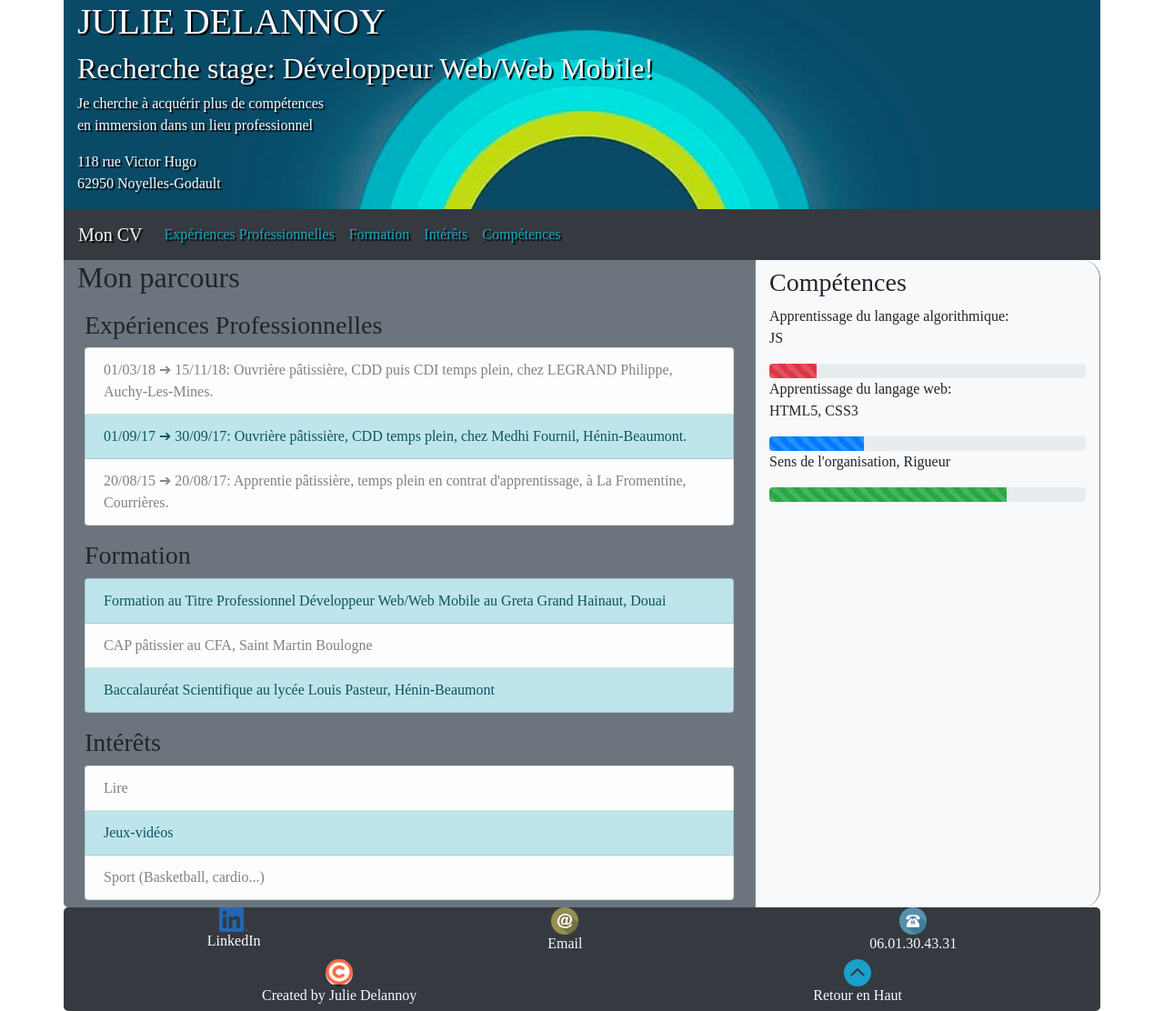
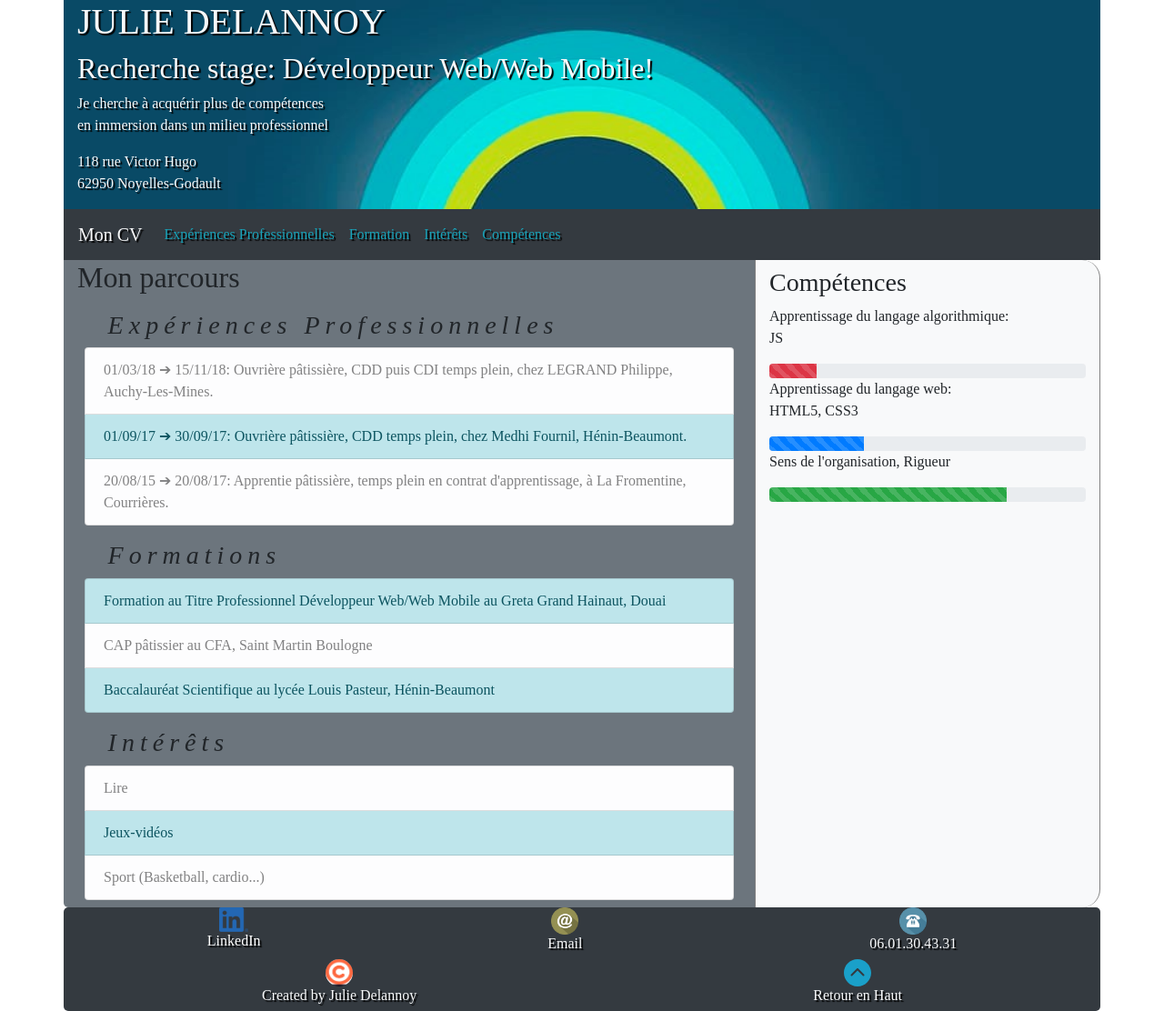
Before and after one commit to JulieDelannoy/CV, a plain HTML site: page index.html in a window 1280 px wide. Shown: the whole page at 91% size. Drawn offline with Linux system fonts and the light colour scheme.

Commit message:
Nav: Modification couleur bouton section h3: letter spacing+italic

```diff
--- a/CSS/CV-Boostrap.css
+++ b/CSS/CV-Boostrap.css
@@ -1,12 +1,11 @@
 body {
     font-family: Rubik;
 }
-header{
+header, footer{
     text-shadow: 2px 2px 1px black;
 }
 .banniere {
     background-image: url('../images/banniere2.png');
-    /*height: 450px;*/
     background-repeat: no-repeat;
     background-size: cover;
 }
@@ -15,6 +14,11 @@ section{
 }
 section article {
     padding: 1vh;
+}
+section article h3 {
+    letter-spacing: 6px;
+    font-style: italic;
+    margin-left: 2vw;
 }
 aside {
     padding: 1vh;
--- a/index.html
+++ b/index.html
@@ -14,13 +14,13 @@
             <h1 id="haut">JULIE DELANNOY</h1>
             <h2>Recherche stage: Développeur Web/Web Mobile!</h2>
             <p>Je cherche à acquérir plus de compétences<br>
-                en immersion dans un lieu professionnel</p>
+                en immersion dans un milieu professionnel</p>
             <p>118 rue Victor Hugo<br>62950 Noyelles-Godault</p>
         </div>
 
         <NAV class="col-lg-12 navbar navbar-expand-lg navbar-light bg-dark">
             <a class="navbar-brand text-light">Mon CV </a>
-            <button class="navbar-toggler" type="button" data-toggle="collapse" data-target="#navbarNavAltMarkup" aria-controls="navbarNavAltMarkup" aria-expanded="false" aria-label="Toggle navigation">
+            <button class="navbar-toggler bg-light" type="button" data-toggle="collapse" data-target="#navbarNavAltMarkup" aria-controls="navbarNavAltMarkup" aria-expanded="false" aria-label="Toggle navigation">
                 <span class="navbar-toggler-icon"></span>
             </button>
             <div class="collapse navbar-collapse" id="navbarNavAltMarkup">
@@ -56,7 +56,7 @@
                 </ul>
             </ARTICLE>
             <ARTICLE>
-                <h3 id="form">Formation</h3>
+                <h3 id="form">Formations</h3>
                 <ul class="list-group">
                     <li class="list-group-item list-group-item-info">Formation au
                         <span class="lign">Titre Professionnel Développeur Web/Web Mobile</span>
@@ -126,7 +126,7 @@
         </article>
         <article class="text-light">
             <a href="#haut">
-                <img class="rond" src="images/arrow-up.svg" alt="Retour en Haut">
+                <img class="rond" src="images/arrow-up.svg" alt="Retour en Haut" title="Retour en Haut de Page">
             </a>
             <h6>Retour en Haut</h6>
         </article>
```
